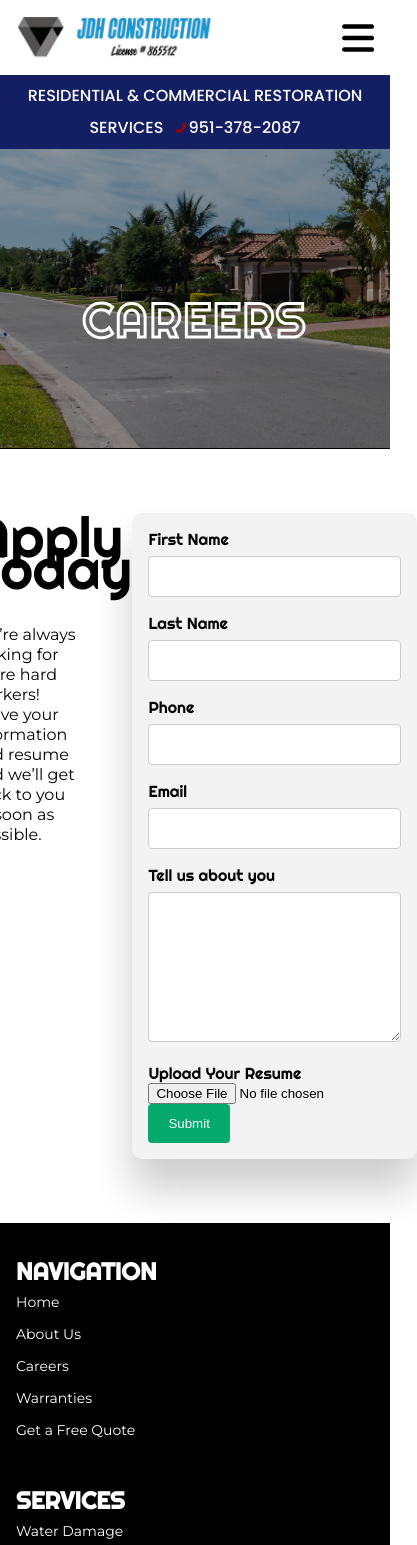
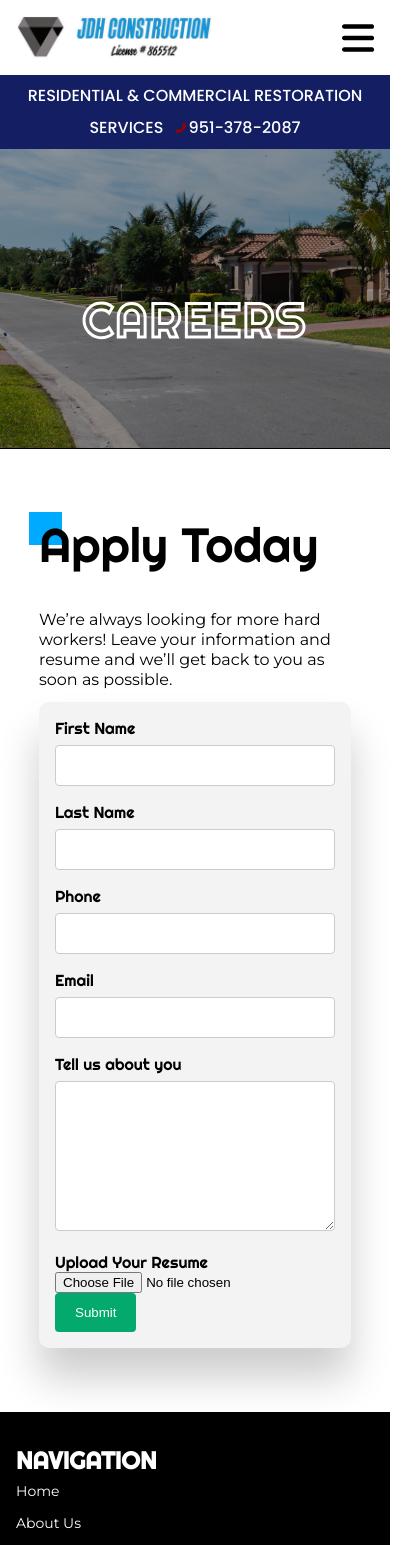
Before and after one commit to khale913/new-JDHconstruction, an Angular app: page /careers in a window 390 px wide. Shown: the top 1545 px of the page, 417 px wide, since content can reach past the window. Built offline with nearby package versions, Linux system fonts and the light colour scheme.

Commit message:
careers page media queries

```diff
--- a/src/app/careers/careers.component.html
+++ b/src/app/careers/careers.component.html
@@ -8,6 +8,7 @@
 
   <div class="apply-text-container">
     <h2>Apply Today</h2>
+    <div class="horizontal-line"></div>
     <p>We’re always looking for more hard workers! Leave your information and resume and we’ll get back to you as soon
       as possible.</p>
   </div>
--- a/src/app/careers/careers.component.scss
+++ b/src/app/careers/careers.component.scss
@@ -49,21 +49,21 @@
 
 .apply-text-container {
   flex: 1;
-  margin-top: .5rem;
+  margin-top: 1rem;
 }
 
 .apply-text-container h2 {
   font-family: 'Righteous', cursive;
   color: black;
   font-size: 3.5rem;
-  padding-bottom: 1.5rem;
+  // margin: 0;
 }
 
 .apply-text-container p {
   font-family: 'Montserrat', sans-serif;
   color: black;
-  font-size: 1rem;
-  margin-right: 3rem;
+  font-size: 1.1rem;
+  margin-right: 5%;
 }
 
 .apply-form-container {
@@ -114,12 +114,65 @@ input[type=submit]:hover {
   padding: 20px;
 }
 
-@media screen and (max-width: 750px) {
+.horizontal-line {
+  position: relative;
+  bottom: 65px;
+  right: 10px;
+  height: 33px;
+  width: 33px;
+  z-index: -1;
+  background-color: #00aaff;
+}
+
+@media screen and (max-width: 900px) {
+  .apply-container {
+    display: flex;
+    flex-direction: column;
+    margin: 4rem 10% 4rem 10%;
+  }
+
 
 }
 
-@media screen and (max-width: 400px) {
+@media screen and (max-width: 500px) {
   .top-header {
     font-size: 3rem;
   }
+
+  .apply-text-container {
+    flex: 1;
+    margin-top: 1rem;
   }
+
+  .apply-text-container h2 {
+    font-family: 'Righteous', cursive;
+    color: black;
+    font-size: 3rem;
+    // margin: 0;
+  }
+
+  .apply-text-container p {
+    font-family: 'Montserrat', sans-serif;
+    color: black;
+    font-size: 1rem;
+    // margin-right: 5%;
+  }
+
+  .apply-form-container {
+    flex: 1;
+  }
+
+  label {
+    font-family: 'Righteous', cursive;
+    font-size: 1rem;
+  }
+
+  form {
+    background: rgb(243,243,243);
+    padding: 1rem;
+    border-radius: 10px;
+    // margin-right: 10%;
+    -webkit-box-shadow: 0px 30px 40px 0px rgb(0 0 0 / 20%);
+    box-shadow: 0px 30px 40px 0px rgba(0,0,0,.2);
+  }
+  }
```
